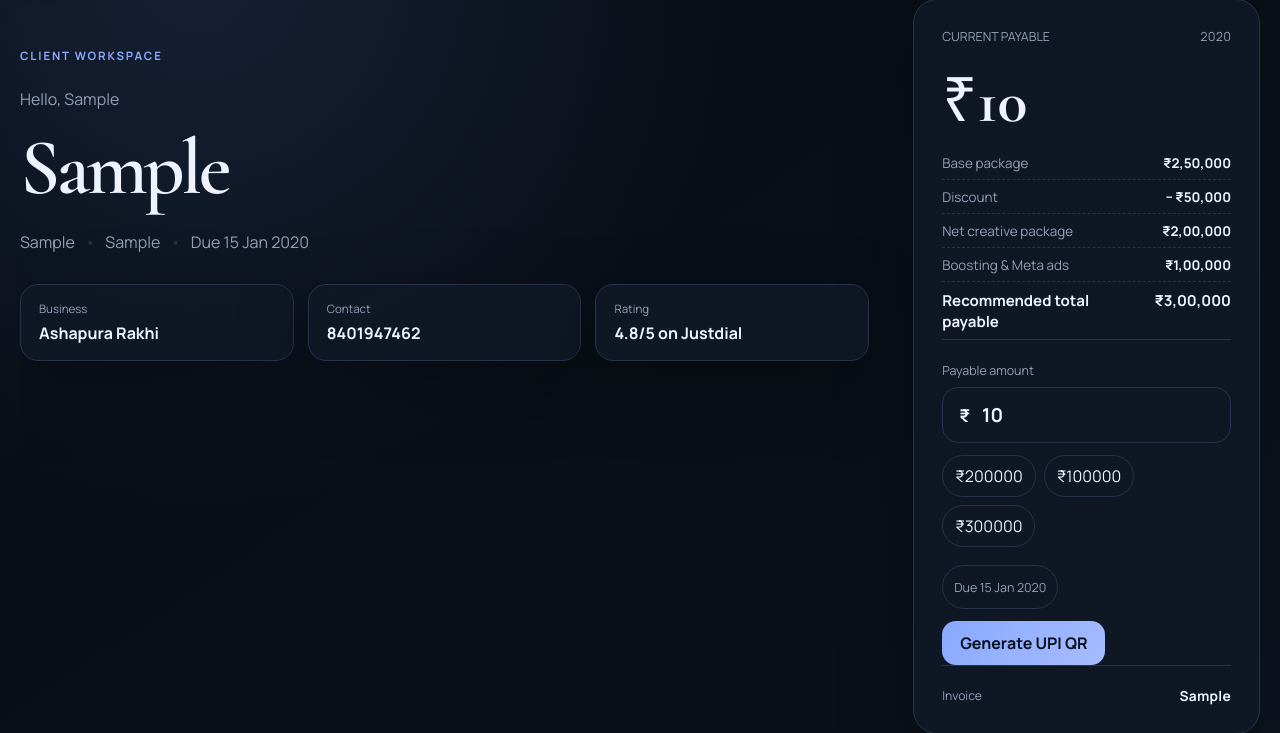
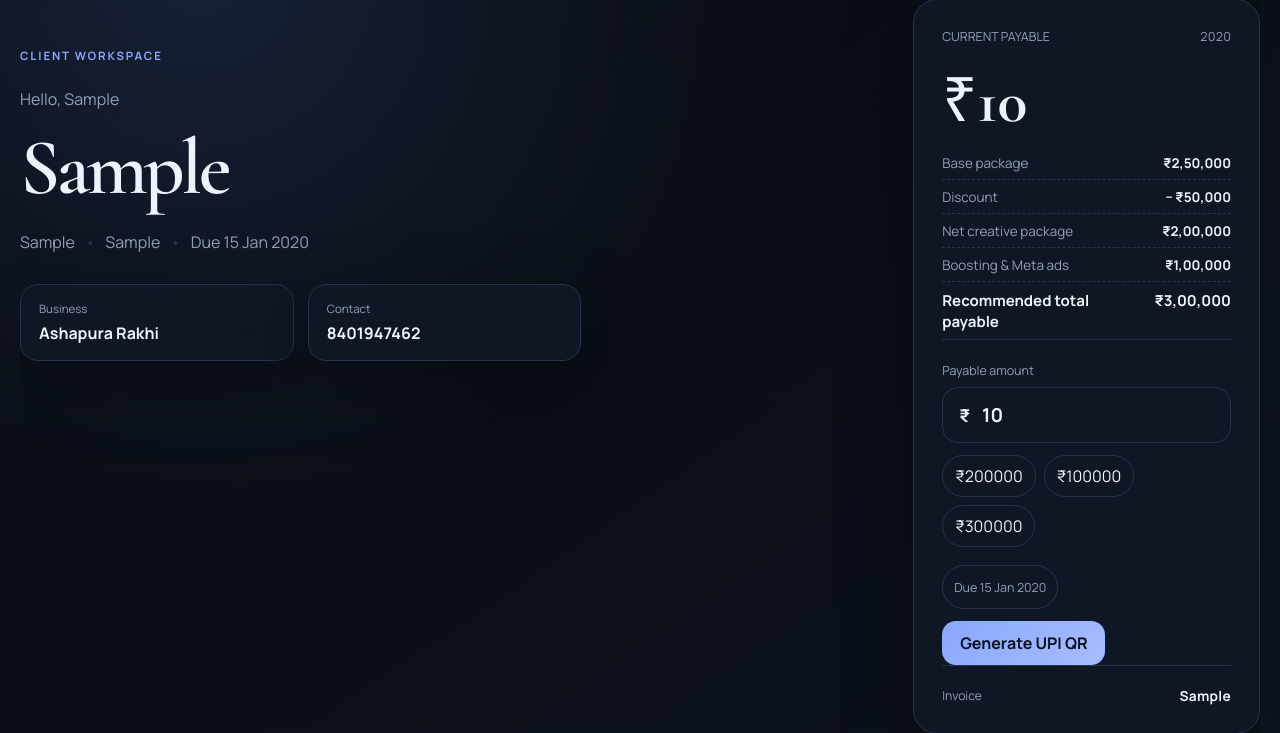
Before and after one commit to gitwork3054/techfinitys_paymentgateway, a Django app: page / in a window 1280 px wide. Shown: the part 115-848 px from the top of the page. Run offline with Django 5.2, Linux system fonts and the light colour scheme; a user stored in the database is signed in; tables that the repository leaves empty hold one stand-in row (values such as "Sample post").

Commit message:
Remove rating card from dashboard hero

```diff
--- a/portal/templates/portal/dashboard.html
+++ b/portal/templates/portal/dashboard.html
@@ -5,10 +5,9 @@
     <p class="mut greeting">Hello, {{ c.contact }}</p>
     <h1>{{ c.project }}</h1>
     <p class="mut hero-meta">{{ c.company }} <span>•</span> {{ c.plan }} <span>•</span> Due {{ c.due_date|date:"d M Y" }}</p>
-    <div class="hero-inline-cards">
+    <div class="hero-inline-cards hero-inline-cards-2">
       <div class="mini-info glass soft"><span>Business</span><strong>{{ brand.name }}</strong></div>
       <div class="mini-info glass soft"><span>Contact</span><strong>{{ brand.phone }}</strong></div>
-      <div class="mini-info glass soft"><span>Rating</span><strong>{{ brand.rating }}</strong></div>
     </div>
   </div>
   <div class="due glass reveal" data-tilt>
```
